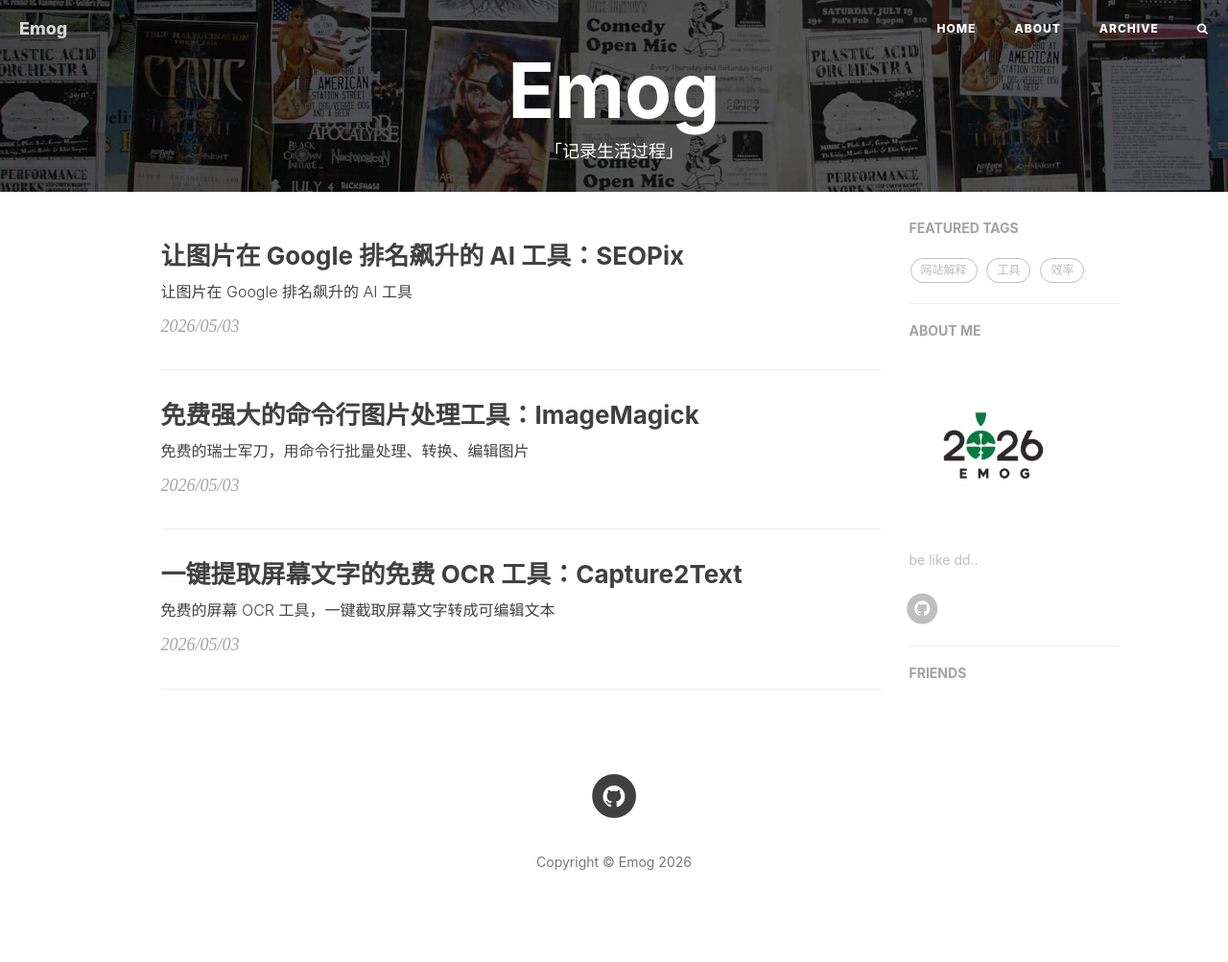
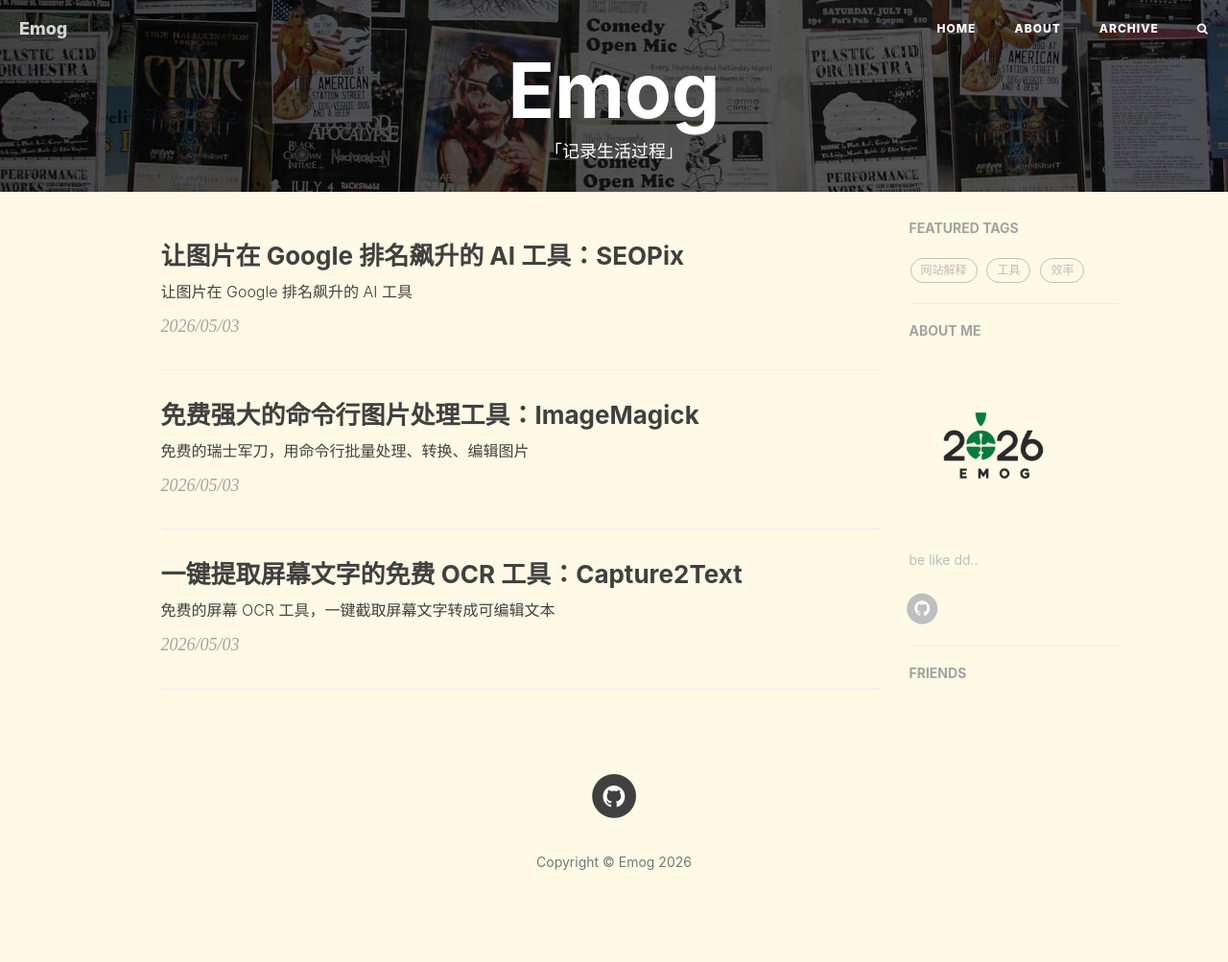
Before and after one commit to emog2026/emog2026.github.io, a Jekyll site: the page built from index.html, in a window 1280 px wide. Shown: the whole page at 96% size. Built offline with Jekyll 4.4.1, drawn with Linux system fonts in a browser that asks for light colours; nearby versions of some CDN libraries; the list of posts is cut into pages by our own code.

Commit message:
Change background color to yellow (#FFF9E5)
Added background-color: #FFF9E5 to body styles in both CSS files to give the blog a warm yellow background similar to tw93.fun style.

Co-Authored-By: Claude Sonnet 4.6 <noreply@anthropic.com>

```diff
--- a/css/hux-blog.css
+++ b/css/hux-blog.css
@@ -660,6 +660,7 @@ body {
   line-height: 1.7;
   font-size: 16px;
   color: #404040;
+  background-color: #FFF9E5;
   overflow-x: hidden;
   text-rendering: auto;
   -webkit-font-smoothing: antialiased;
```
Also changed, not shown: css/hux-blog.min.css.
